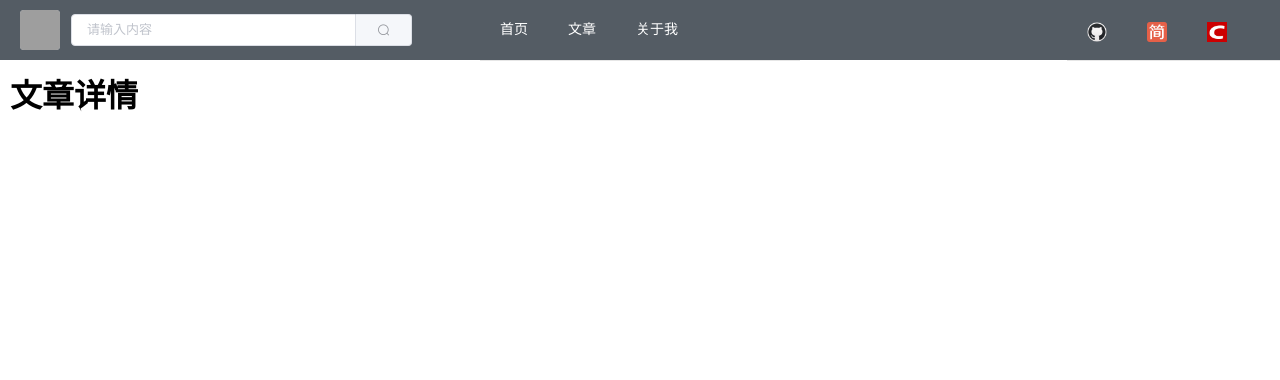
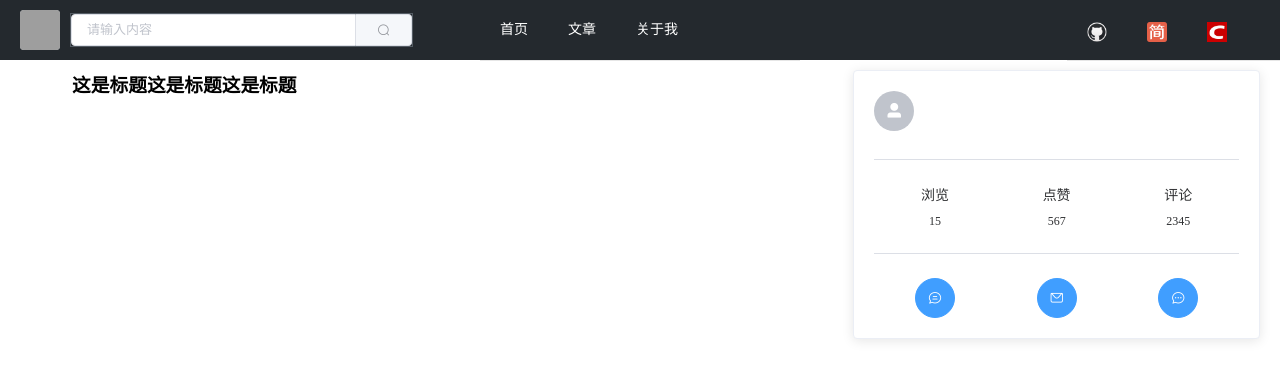
Before and after one commit to xupingwei/app-blog, a Vue app: page /details in a window 1280 px wide. Shown: the top 380 px of the page. Built offline with nearby package versions, Linux system fonts and the light colour scheme; grey boxes are pictures that could not be loaded; what mavon-editor would draw is missing.

Commit message:
开发文章详情页面

```diff
--- a/src/components/Header.vue
+++ b/src/components/Header.vue
@@ -17,7 +17,7 @@
                 <el-menu :default-active="$route.path"
                          class="el-menu-demo"
                          mode="horizontal"
-                         background-color="#545c64"
+                         background-color="#24292E"
                          text-color="#fff"
                          active-text-color="#ffd04b">
                     <el-menu-item index="/home">
@@ -31,10 +31,9 @@
                     </el-menu-item>
                 </el-menu>
             </el-col>
-
             <el-col :span="4" offset="5">
                 <el-menu mode="horizontal"
-                         background-color="#545c64"
+                         background-color="#24292E"
                          text-color="#fff"
                          active-text-color="#ffd04b">
                     <el-menu-item index="4">
@@ -79,7 +78,7 @@
     .el-header {
         margin: 0;
         padding: 0;
-        background-color: #545c64;
+        background-color: #24292E;
         display: flex;
     }
 
--- a/src/views/ArticleDetails.vue
+++ b/src/views/ArticleDetails.vue
@@ -1,6 +1,45 @@
 <template>
     <div class="article-details">
-        <h1>文章详情</h1>
+        <el-row :gutter="10">
+            <el-col :span="13" :offset="1">
+                <h3>这是标题这是标题这是标题</h3>
+            </el-col>
+            <el-col :span="8" :offset="2">
+                <el-card>
+                    <div>
+                        <el-avatar icon="el-icon-user-solid"></el-avatar>
+                        <!--                        <h4>博客专家</h4>-->
+                    </div>
+                    <el-divider></el-divider>
+                    <template>
+                        <el-row class="details-right-text">
+                            <el-col :span="8">浏览</el-col>
+                            <el-col :span="8">点赞</el-col>
+                            <el-col :span="8">评论</el-col>
+                        </el-row>
+                        <el-row class="details-right-number">
+                            <el-col :span="8">15</el-col>
+                            <el-col :span="8">567</el-col>
+                            <el-col :span="8">2345</el-col>
+                        </el-row>
+                    </template>
+                    <el-divider></el-divider>
+                    <template>
+                        <el-row class="details-right-icon">
+                            <el-col :span="8">
+                                <el-button type="primary" icon="el-icon-chat-line-round" circle></el-button>
+                            </el-col>
+                            <el-col :span="8">
+                                <el-button type="primary" icon="el-icon-message" circle></el-button>
+                            </el-col>
+                            <el-col :span="8">
+                                <el-button type="primary" icon="el-icon-chat-dot-round" circle></el-button>
+                            </el-col>
+                        </el-row>
+                    </template>
+                </el-card>
+            </el-col>
+        </el-row>
     </div>
 </template>
 
@@ -12,6 +51,23 @@
 
 <style scoped>
     .article-details {
+        margin: 10px;
+    }
 
+    .details-right-text {
+        font-size: 14px;
+        text-align: center;
+    }
+
+    .details-right-number {
+        text-align: center;
+        font-size: 12px;
+        margin-top: 10px;
+    }
+
+    .details-right-icon {
+        text-align: center;
+        font-size: 18px;
+        margin-top: 10px;
     }
 </style>
```
